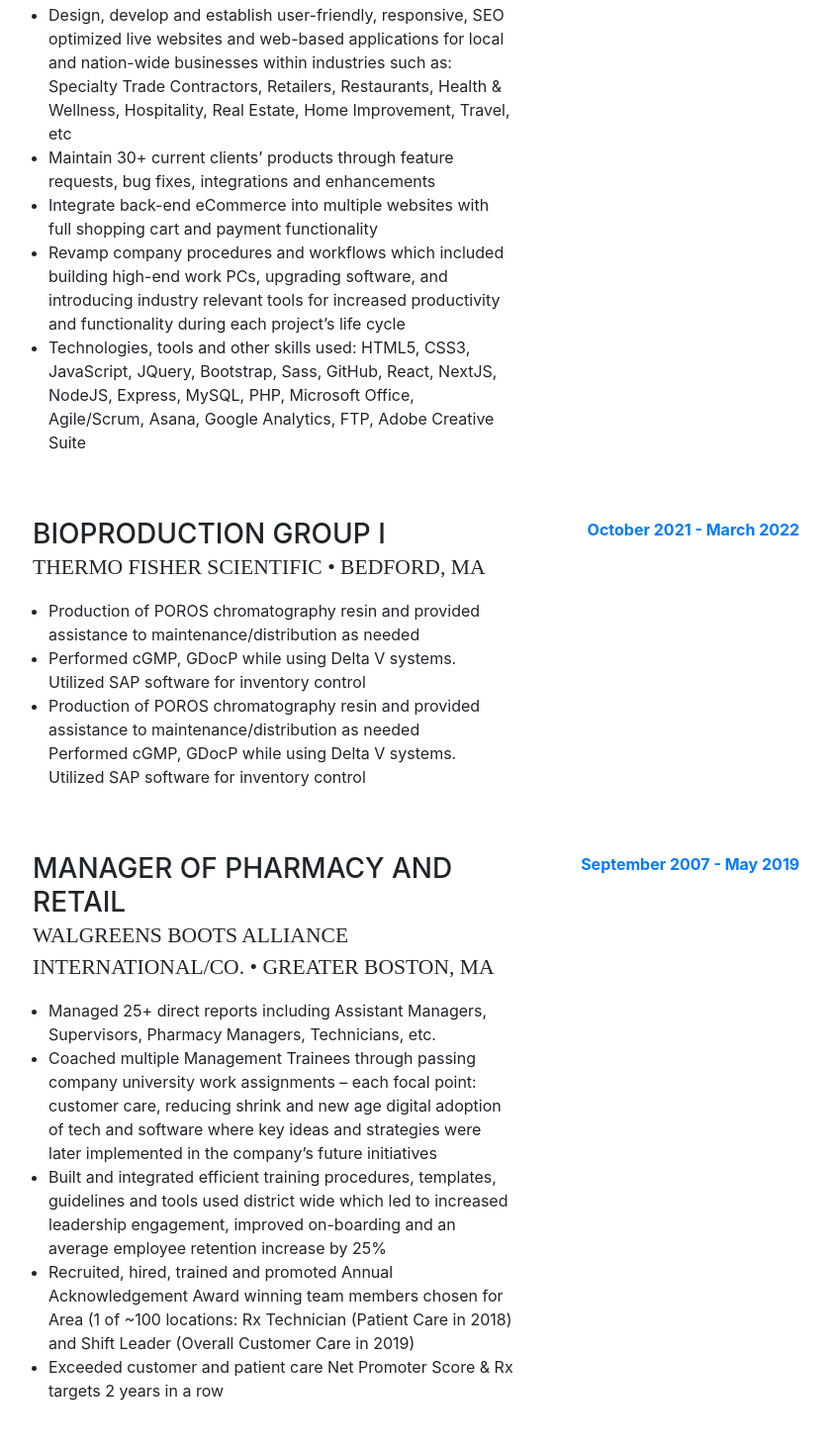
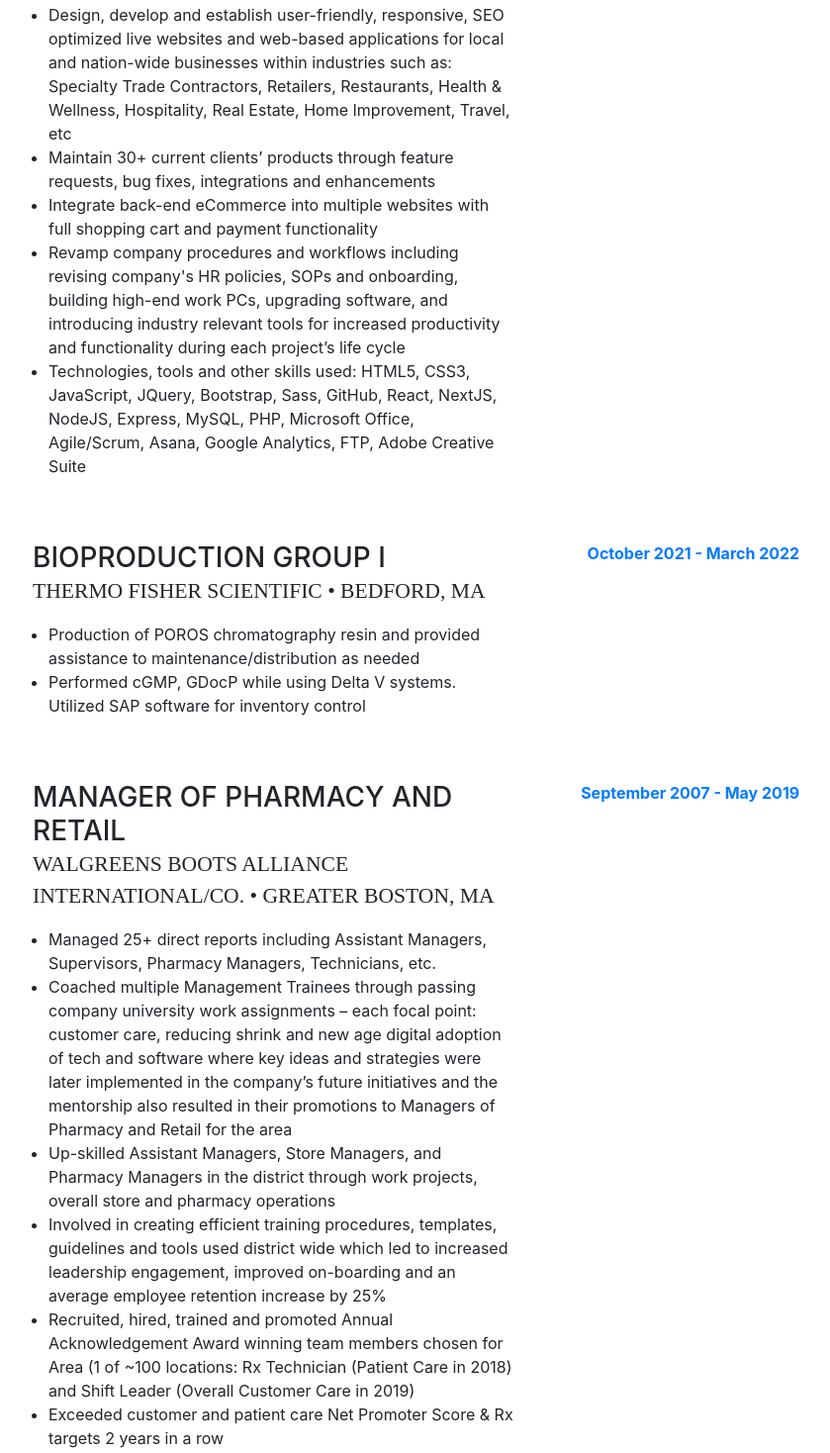
Before and after one commit to ErikMoxley/erick-portfolio, a website with bundled scripts: page index.html in a window 1280 px wide. Shown: the part 1013-2481 px from the top of the page at 99% size, without its empty margins (287-1126 px from the left). Built offline with nearby package versions, Linux system fonts and the light colour scheme; a web font is replaced by a local one.

Commit message:
updates to career portfolio lines

```diff
--- a/index.html
+++ b/index.html
@@ -102,7 +102,7 @@
               libraries, ReactJS, NodeJS, Git, and Jira/Confluence. 12+ years as a Former Manager of Pharmacy and Retail, Project Manager, and
               Assistant Manager of Operations in the Pharmaceutical industry with past experiences of high-level management in planning, resourcing, and execution of major
               projects. Seeking to improve on my career as an engineer/developer and being able to implement past knowledge of GROW InsideOut coaching
-              methodologies, management and leadership into Tech.
+              methodologies, management and leadership into tech.
             </p>
             <p class="mb-5">
               <em>I've gone by 'Erik Moxley' on the internet for many years now. It's way easier to spell and pronounce than my real last name.</em>
@@ -155,7 +155,9 @@
                   Integrate back-end eCommerce into multiple websites with full shopping cart and payment functionality
                 </li>
                 <li>
-                  Revamp company procedures and workflows which included building high-end work PCs, upgrading software, and introducing industry relevant tools for increased productivity and functionality during each project’s life cycle
+                  Revamp company procedures and workflows including revising company's HR policies, SOPs and onboarding,
+                  building high-end work PCs, upgrading software, and introducing industry relevant tools for increased
+                  productivity and functionality during each project’s life cycle
                 </li>
                 <li>
                   Technologies, tools and other skills used: HTML5, CSS3, JavaScript, JQuery, Bootstrap, Sass, GitHub, React, NextJS, NodeJS, Express, MySQL, PHP, Microsoft Office, Agile/Scrum, Asana, Google Analytics, FTP, Adobe Creative Suite
@@ -178,11 +180,6 @@
                 <li>
                   Performed cGMP, GDocP while using Delta V systems. Utilized SAP software for inventory control
                 </li>
-                <li>
-                  Production of POROS chromatography resin and provided assistance to maintenance/distribution as needed
-                </li>
-                  Performed cGMP, GDocP while using Delta V systems. Utilized SAP software for inventory control
-                </li>
               </ul>
             </div>
             <div class="resume-date text-md-right first">
@@ -199,13 +196,21 @@
                   Managed 25+ direct reports including Assistant Managers, Supervisors, Pharmacy Managers, Technicians, etc.
                 </li>
                 <li>
-                  Coached multiple Management Trainees through passing company university work assignments – each focal point: customer care, reducing shrink and new age digital adoption of tech and software where key ideas and strategies were later implemented in the company’s future initiatives
+                  Coached multiple Management Trainees through passing company university work assignments – each focal point:
+                  customer care, reducing shrink and new age digital adoption of tech and software where key ideas and strategies
+                  were later implemented in the company’s future initiatives and the mentorship also resulted in their promotions to Managers of
+                  Pharmacy and Retail for the area
                 </li>
                 <li>
-                  Built and integrated efficient training procedures, templates, guidelines and tools used district wide which led to increased leadership engagement, improved on-boarding and an average employee retention increase by 25%
+                  Up-skilled Assistant Managers, Store Managers, and Pharmacy Managers in the district through work projects, overall store and pharmacy operations
                 </li>
                 <li>
-                  Recruited, hired, trained and promoted Annual Acknowledgement Award winning team members chosen for Area (1 of ~100 locations: Rx Technician (Patient Care in 2018) and Shift Leader (Overall Customer Care in 2019)
+                  Involved in creating efficient training procedures, templates, guidelines and tools used district wide which led to increased
+                  leadership engagement, improved on-boarding and an average employee retention increase by 25%
+                </li>
+                <li>
+                  Recruited, hired, trained and promoted Annual Acknowledgement Award winning team members chosen for Area
+                  (1 of ~100 locations: Rx Technician (Patient Care in 2018) and Shift Leader (Overall Customer Care in 2019)
                 </li>
                 <li>
                   Exceeded customer and patient care Net Promoter Score & Rx targets 2 years in a row
@@ -235,7 +240,7 @@
                   Managed communication, scheduling, budget of 2,600 hours, issue & risk managements, and other PMI functions
                 </li>
                 <li>
-                  Managed at least 8 vendor teams, small contractors and mid to large sized suppliers located on and offsite to accomplish project results
+                  Communicated with at least 8 vendor teams, small contractors and mid to large sized suppliers located on and offsite to accomplish project results
                 </li>
               </ul>
               </div>
@@ -463,7 +468,7 @@
 
           <div class="resume-item d-flex flex-column flex-md-row mb-5">
             <div class="resume-content mr-auto">
-              <h3 class="mb-0">GROW InsideOut Development</h3>
+              <h3 class="mb-0">GROW InsideOut Development and Coaching</h3>
               <div class="subheading mb-3">Greater Boston, MA</div>
               <p>GROW model is one of the most used coaching models for Agile coaching and frameworks</p>
             </div>
```
